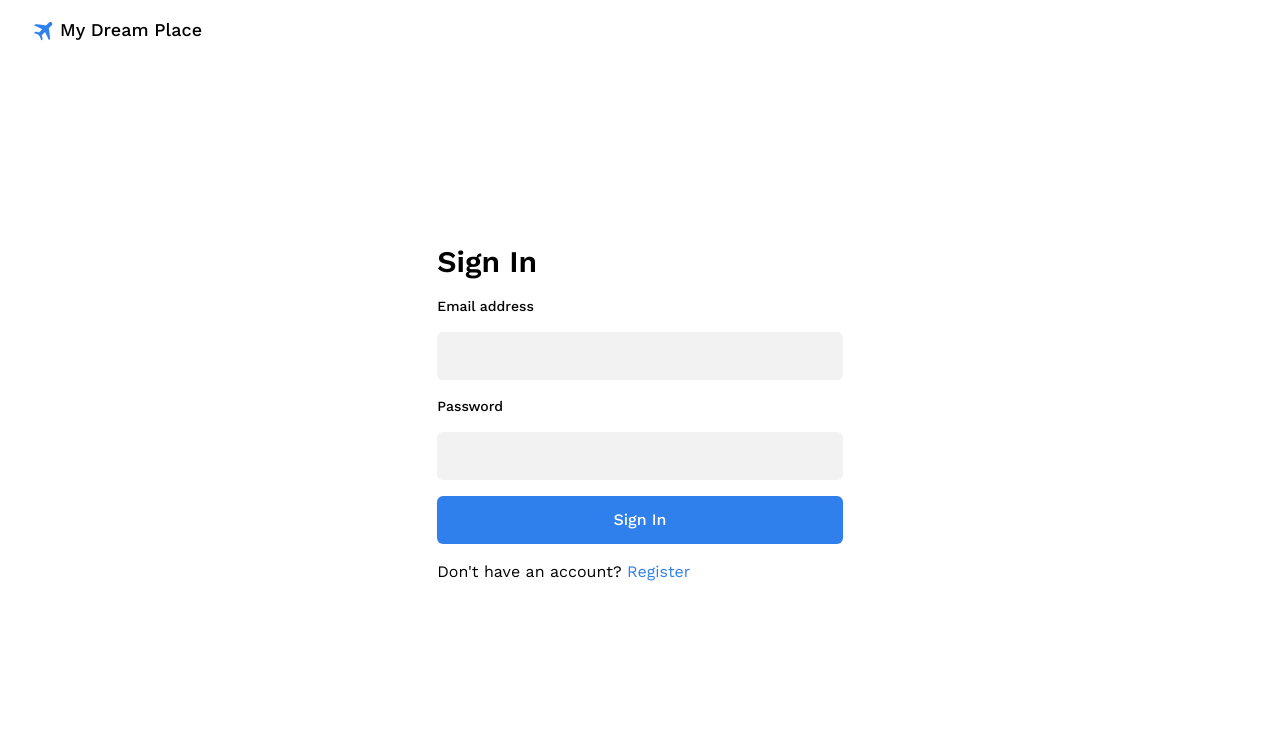
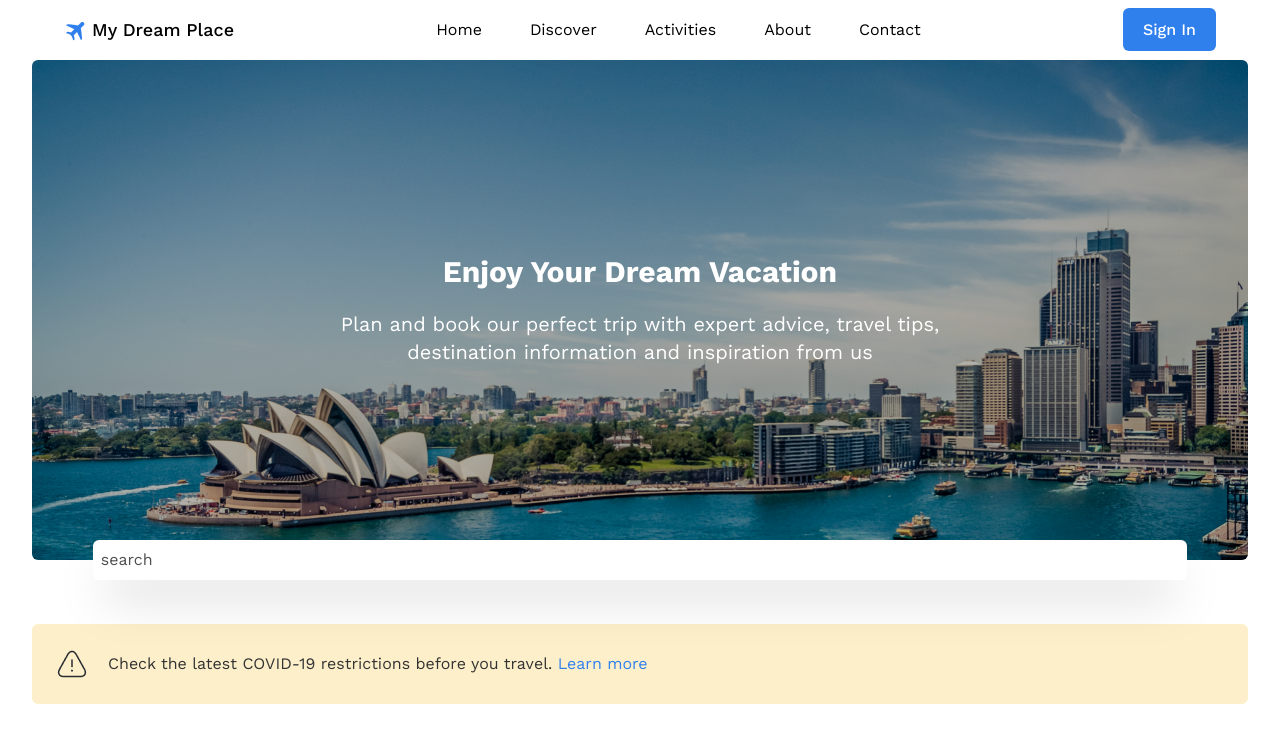
Before and after one commit to AmrMustafa13/algoriza-internship-163, a Vue app: page / in a window 1280 px wide. Before the commit this address led to /login. Shown: the top 742 px of the page. Built offline with nearby package versions, Linux system fonts and the light colour scheme.

Commit message:
refactor auth store, add nav btn toggle

```diff
--- a/data/db.json
+++ b/data/db.json
@@ -4,6 +4,36 @@
       "email": "test@test.com",
       "password": "ABCabc123",
       "id": 1
+    },
+    {
+      "email": "amrmostafa1311@gmail.com",
+      "password": "ABCabc123",
+      "id": 2
+    },
+    {
+      "email": "amrmostafa1311@gmail.com",
+      "password": "ABCabc123",
+      "id": 3
+    },
+    {
+      "email": "amrmostafa1311@gmail.com",
+      "password": "ABCabc123",
+      "id": 4
+    },
+    {
+      "email": "test@test.com",
+      "password": "ABCabc123",
+      "id": 5
+    },
+    {
+      "email": "amrmostafa1311@gmail.com",
+      "password": "ABCabc123",
+      "id": 6
+    },
+    {
+      "email": "test@test.com",
+      "password": "ABCabc123",
+      "id": 7
     }
   ]
 }
--- a/src/components/Navbar.vue
+++ b/src/components/Navbar.vue
@@ -8,24 +8,31 @@
       <li>
         <router-link to="/">Home</router-link>
       </li>
-      <li>
-        <router-link to="/discover">Discover</router-link>
-      </li>
-      <li>
-        <router-link to="/activities">Activities</router-link>
-      </li>
-      <li>
-        <router-link to="/about">About</router-link>
-      </li>
-      <li>
-        <router-link to="/contact">Contact</router-link>
-      </li>
+      <li>Discover</li>
+      <li>Activities</li>
+      <li>About</li>
+      <li>Contact</li>
     </ul>
-    <div class="flex justify-between items-center gap-2">
+    <div
+      class="flex justify-between items-center gap-2"
+      v-if="authStore.isLoggedIn"
+    >
       <img src="../assets/images/notification.png" alt="notification" />
       <img src="../assets/images/profile.png" alt="profile" />
     </div>
+    <button v-if="!authStore.isLoggedIn">
+      <router-link
+        to="/login"
+        class="font-[500] bg-[#2F80ED] text-white rounded-md py-3 px-5"
+      >
+        Sign In
+      </router-link>
+    </button>
   </nav>
 </template>
 
-<script setup></script>
+<script setup>
+import { useAuthStore } from "../stores/auth";
+
+const authStore = useAuthStore();
+</script>
--- a/src/router/index.js
+++ b/src/router/index.js
@@ -10,9 +10,6 @@ const router = createRouter({
       path: "/",
       name: "home",
       component: HomeView,
-      meta: {
-        requiresAuth: true,
-      },
     },
     {
       path: "/register",
@@ -48,6 +45,8 @@ router.beforeEach((to, from, next) => {
     } else {
       next();
     }
+  } else {
+    next();
   }
 });
 
--- a/src/stores/auth.js
+++ b/src/stores/auth.js
@@ -1,24 +1,68 @@
 import { ref, computed } from "vue";
 import { defineStore } from "pinia";
+import { useToast } from "vue-toastification";
+import { useRouter } from "vue-router";
 
 export const useAuthStore = defineStore("auth", () => {
+  const toast = useToast();
+  const router = useRouter();
+
   const user = ref({});
+  const isLoggedIn = ref(false);
 
-  const isLoggedIn = computed(() => localStorage.getItem("user") !== null);
+  const register = async (userData) => {
+    const response = await fetch("http://localhost:8000/users", {
+      method: "POST",
+      headers: {
+        "Content-Type": "application/json",
+      },
+      body: JSON.stringify(userData),
+    });
 
-  const login = (userData) => {
-    user.value = userData;
-    localStorage.setItem("user", JSON.stringify(userData));
+    if (response.ok) {
+      toast.success("User registered successfully!");
+      router.push("/login");
+    } else {
+      toast.error("Something went wrong!");
+    }
+  };
+
+  const login = async (userData) => {
+    const response = await fetch("http://localhost:8000/users");
+
+    const allUsers = await response.json();
+
+    if (response.ok) {
+      const currentUser = allUsers.find(
+        (user) =>
+          user.email === userData.email && user.password === userData.password
+      );
+      if (currentUser === undefined) {
+        toast.error("Invalid credentials!");
+        return;
+      }
+      user.value = currentUser;
+      isLoggedIn.value = true;
+      localStorage.setItem("user", JSON.stringify(currentUser));
+      toast.success("User logged in successfully!");
+      router.push("/");
+    } else {
+      toast.error("Something went wrong!");
+    }
   };
 
   const logout = () => {
+    localStorage.removeItem("user");
+    isLoggedIn.value = false;
     user.value = {};
-    localStorage.removeItem("user");
+    toast.success("User logged out successfully!");
+    router.push("/login");
   };
 
   return {
     user,
     isLoggedIn,
+    register,
     login,
     logout,
   };
--- a/src/views/LoginView.vue
+++ b/src/views/LoginView.vue
@@ -60,21 +60,11 @@ const handleSubmit = () => {
     return;
   }
 
-  const url = "http://localhost:8000/users";
+  const user = {
+    email: email.value,
+    password: password.value,
+  };
 
-  fetch(url)
-    .then((res) => res.json())
-    .then((data) => {
-      const user = data.find(
-        (user) => user.email === email.value && user.password === password.value
-      );
-
-      if (user) {
-        authStore.login(user);
-        router.push("/");
-      } else {
-        toast.error("Invalid email or password");
-      }
-    });
+  authStore.login(user);
 };
 </script>
--- a/src/views/RegisterView.vue
+++ b/src/views/RegisterView.vue
@@ -49,9 +49,9 @@
 <script setup>
 import { ref } from "vue";
 import { useToast } from "vue-toastification";
-import { useRouter } from "vue-router";
+import { useAuthStore } from "../stores/auth";
 
-const router = useRouter();
+const authStore = useAuthStore();
 
 const email = ref("");
 const password = ref("");
@@ -65,8 +65,6 @@ const handleSubmit = () => {
     toast.error("Please fill in all fields");
     return;
   }
-
-  const url = "http://localhost:8000/users";
 
   // check if email is valid
   const emailRegex = /^[^\s@]+@[^\s@]+\.[^\s@]+$/;
@@ -98,29 +96,6 @@ const handleSubmit = () => {
     password: password.value,
   };
 
-  // post request to register user db.json server
-  const options = {
-    method: "POST",
-    headers: {
-      "Content-Type": "application/json",
-    },
-    body: JSON.stringify(user),
-  };
-
-  fetch(url, options)
-    .then((res) => res.json())
-    .then((data) => {
-      toast.success("User registered successfully");
-      email.value = "";
-      password.value = "";
-      confirmPassword.value = "";
-    })
-    .catch((err) => {
-      console.log(err);
-      toast.error("Something went wrong");
-    });
-
-  // redirect to login page
-  router.push("/login");
+  authStore.register(user);
 };
 </script>
```
